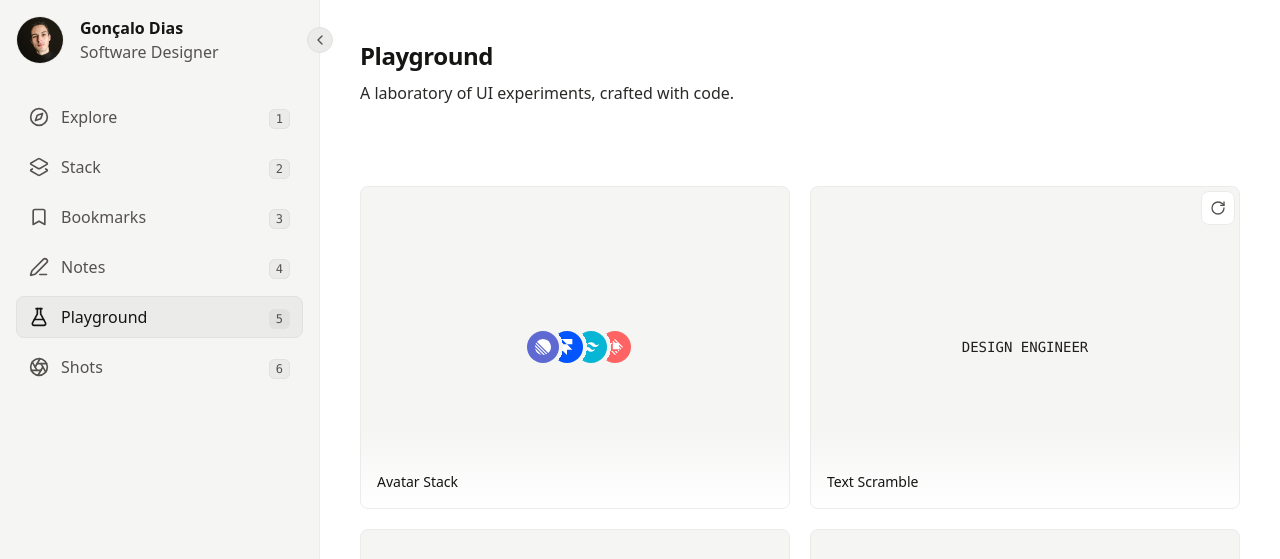
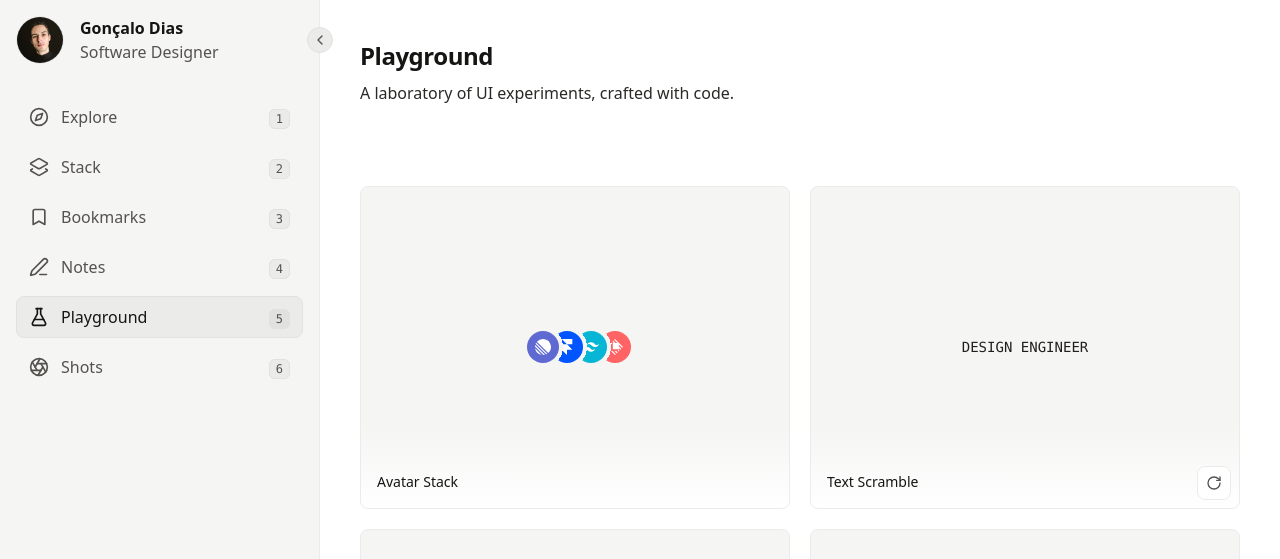
Before and after one commit to zalodias/zalodias, a Next.js app: page /playground in a window 1280 px wide. Shown: the top 559 px of the page. Built offline with nearby package versions, Linux system fonts and the light colour scheme.

Commit message:
🎨 Improve  playground card layout

```diff
--- a/components/playground-card.tsx
+++ b/components/playground-card.tsx
@@ -24,25 +24,25 @@ export function PlaygroundCard({
 
   return (
     <div className="bg-background-neutral-faded border-border-neutral-faded after:from-background-neutral-default relative isolate grid aspect-[4/3] place-items-center overflow-hidden rounded-lg border after:absolute after:inset-x-0 after:bottom-0 after:h-1/4 after:bg-gradient-to-t after:to-transparent">
-      {restart && (
-        <button
-          onClick={handleRestart}
-          className="bg-background-neutral-default text-foreground-neutral-faded hover:text-foreground-neutral-default border-border-neutral-faded group absolute top-1 right-1 cursor-pointer rounded-lg border p-2 transition active:scale-95"
-        >
-          <RotateCw
-            className="size-4 transition-transform duration-400"
-            style={{ transform: `rotate(${rotation}deg)` }}
-          />
-        </button>
-      )}
       {Children.map(children, (child) => {
         if (isValidElement(child)) {
           return cloneElement(child, { key });
         }
         return child;
       })}
-      <div className="absolute inset-x-4 bottom-4 z-20 flex justify-between">
+      <div className="absolute inset-x-4 bottom-4 z-20 flex items-end justify-between">
         <span className="text-body-medium-subtle">{title}</span>
+        {restart && (
+          <button
+            onClick={handleRestart}
+            className="bg-background-neutral-default text-foreground-neutral-faded hover:text-foreground-neutral-default border-border-neutral-faded group absolute -right-2 -bottom-2 cursor-pointer rounded-lg border p-2 transition active:scale-95"
+          >
+            <RotateCw
+              className="size-4 transition-transform duration-400"
+              style={{ transform: `rotate(${rotation}deg)` }}
+            />
+          </button>
+        )}
       </div>
     </div>
   );
```
